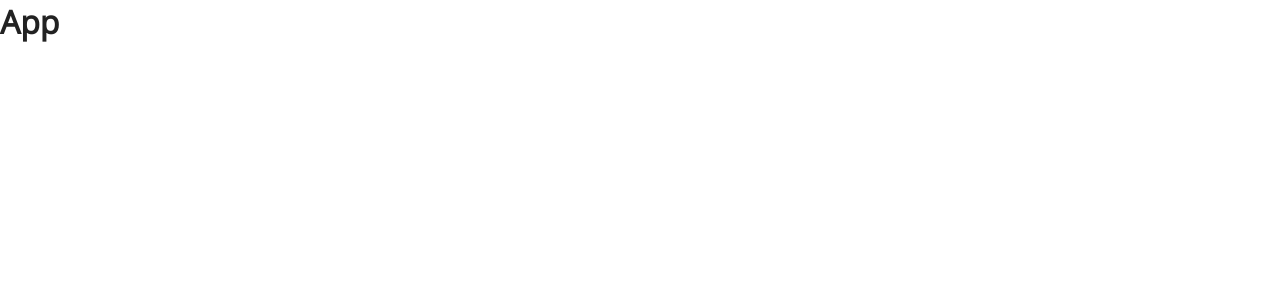
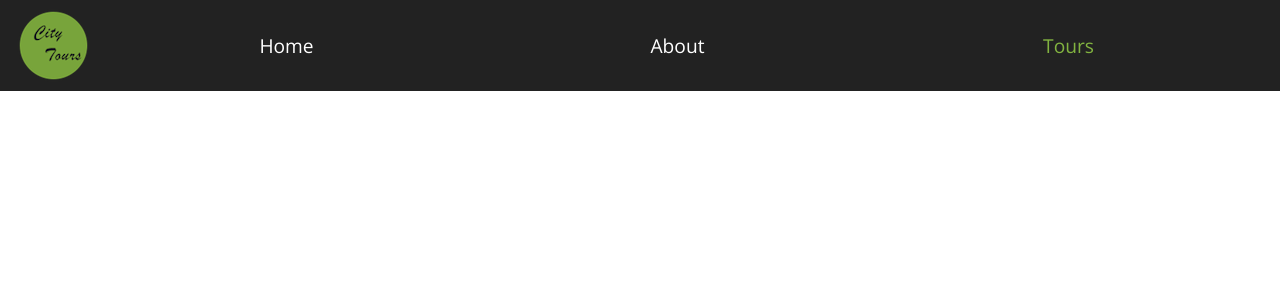
Before and after one commit to olivercastroteran/city-tours-react, a React (Create React App) app: page / in a window 1280 px wide. Shown: the top 300 px of the page. Built offline with nearby package versions, Linux system fonts and the light colour scheme.

Commit message:
navbar component added

```diff
--- a/src/App.js
+++ b/src/App.js
@@ -1,8 +1,11 @@
-import React from 'react';
+import React, { Component } from 'react';
 import './App.scss';
+import Navbar from './components/Navbar/Navbar';
 
-function App() {
-  return <h1>App</h1>;
+class App extends Component {
+  render() {
+    return <Navbar />;
+  }
 }
 
 export default App;
--- /dev/null
+++ b/src/components/Navbar/Navbar.js
@@ -0,0 +1,30 @@
+import React from 'react';
+import './Navbar.scss';
+import logo from '../../logo.png';
+
+const Navbar = () => {
+  return (
+    <nav className="navbar">
+      <img src={logo} alt="city tours logo" />
+      <ul className="nav-links">
+        <li>
+          <a href="/" className="nav-link">
+            Home
+          </a>
+        </li>
+        <li>
+          <a href="/" className="nav-link">
+            About
+          </a>
+        </li>
+        <li>
+          <a href="/" className="nav-link active">
+            Tours
+          </a>
+        </li>
+      </ul>
+    </nav>
+  );
+};
+
+export default Navbar;
--- /dev/null
+++ b/src/components/Navbar/Navbar.scss
@@ -0,0 +1,32 @@
+@import '../../index.scss';
+
+.navbar {
+  background: $mainBlack;
+  padding: 0.5rem 1rem;
+  display: grid;
+  grid-template-columns: auto 1fr;
+}
+
+.nav-links {
+  align-self: center;
+  list-style: none;
+  display: grid;
+  grid-template-columns: repeat(3, 1fr);
+  text-align: center;
+}
+
+.nav-link {
+  text-decoration: none;
+  color: $mainWhite;
+  text-transform: capitalize;
+  font-size: 1.2rem;
+  transition: all 0.3s linear;
+
+  &:hover {
+    color: $mainGreen;
+  }
+
+  &.active {
+    color: $mainGreen;
+  }
+}
```
Also changed, not shown: src/logo.png (renamed from logo.png).
